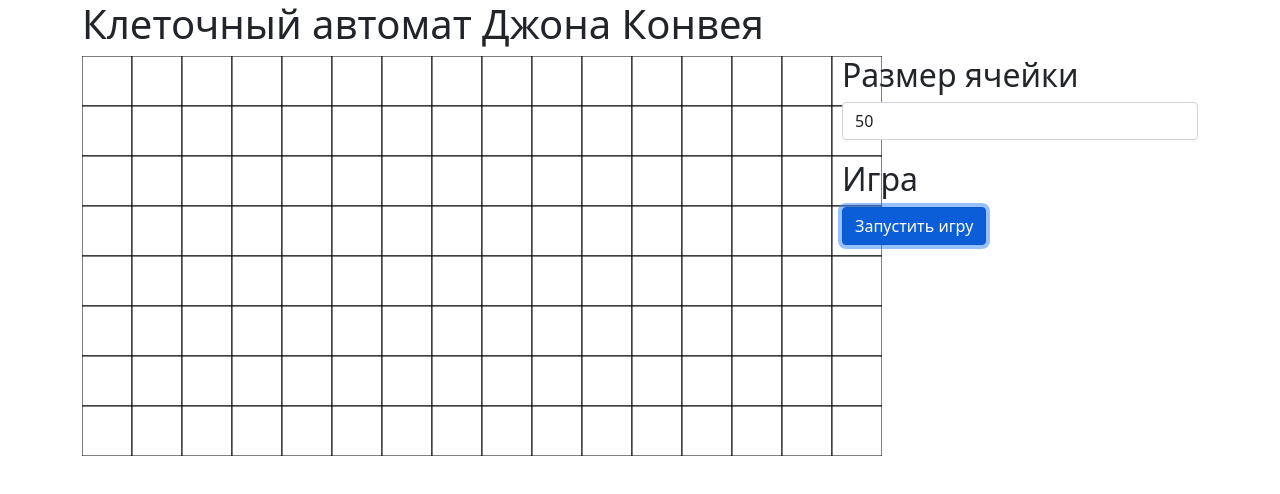
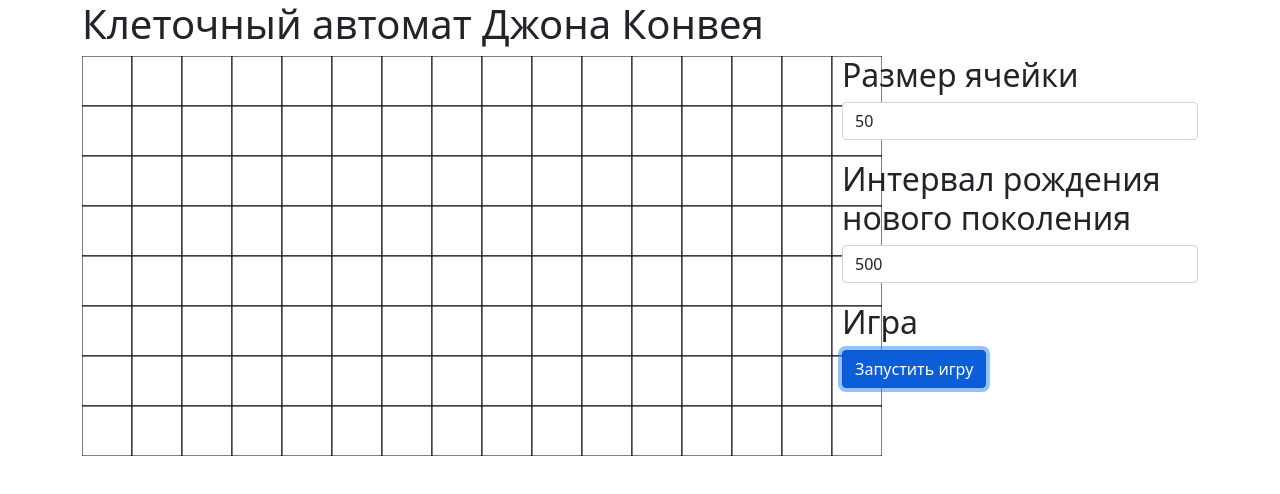
Before and after one commit to YahorDanchanka/conways-game-of-life, a website built with webpack: page src/pages/index.html in a window 1280 px wide. Both pictures are taken after a click on the button "Запустить игру". Built offline with nearby package versions, Linux system fonts and the light colour scheme.

Commit message:
Добавлена настройка интервала генерации нового поколения

```diff
--- a/src/pages/index.html
+++ b/src/pages/index.html
@@ -40,6 +40,10 @@
           <input id="cell-size" type="number" class="form-control" value="50">
         </li>
         <li class="sidebar__item">
+          <h2>Интервал рождения нового поколения</h2>
+          <input id="interval-generation" type="number" class="form-control" value="500">
+        </li>
+        <li class="sidebar__item">
           <h2>Игра</h2>
           <button id="start-game" class="btn btn-primary">Запустить игру</button>
         </li>
--- a/src/scripts/index.js
+++ b/src/scripts/index.js
@@ -64,9 +64,24 @@ addControl('#cell-size', {
   },
 })
 
+addControl('#interval-generation', {
+  init(control) {
+    control.value = localStorage.getItem('interval-generation') ?? 500
+  },
+  events: {
+    onInput(event) {
+      const interval = parseInt(event.target.value)
+      if (interval) {
+        localStorage.setItem('interval-generation', interval.toString())
+      }
+    },
+  },
+})
+
 const startGameButton = document.querySelector('#start-game')
 startGameButton.addEventListener('click', () => {
-  setInterval(startGame, 500)
+  const interval = localStorage.getItem('interval-generation') ?? 500
+  setInterval(startGame, interval)
 })
 
 /** Game */
```
